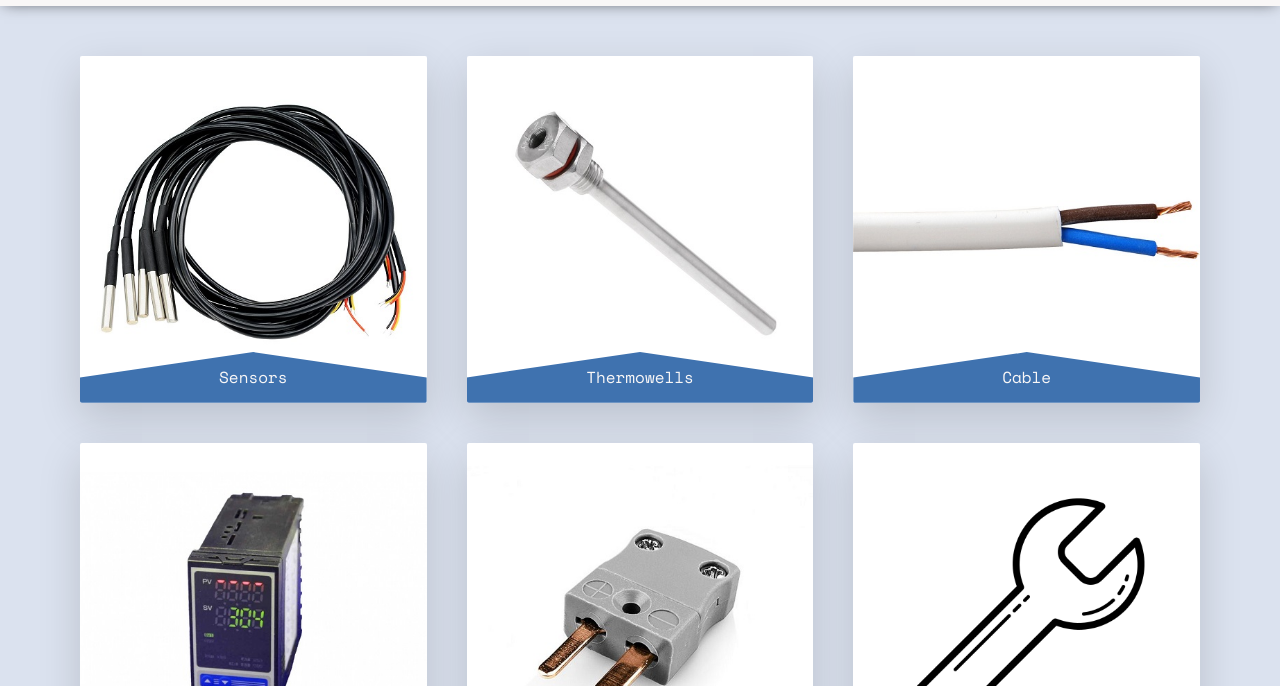
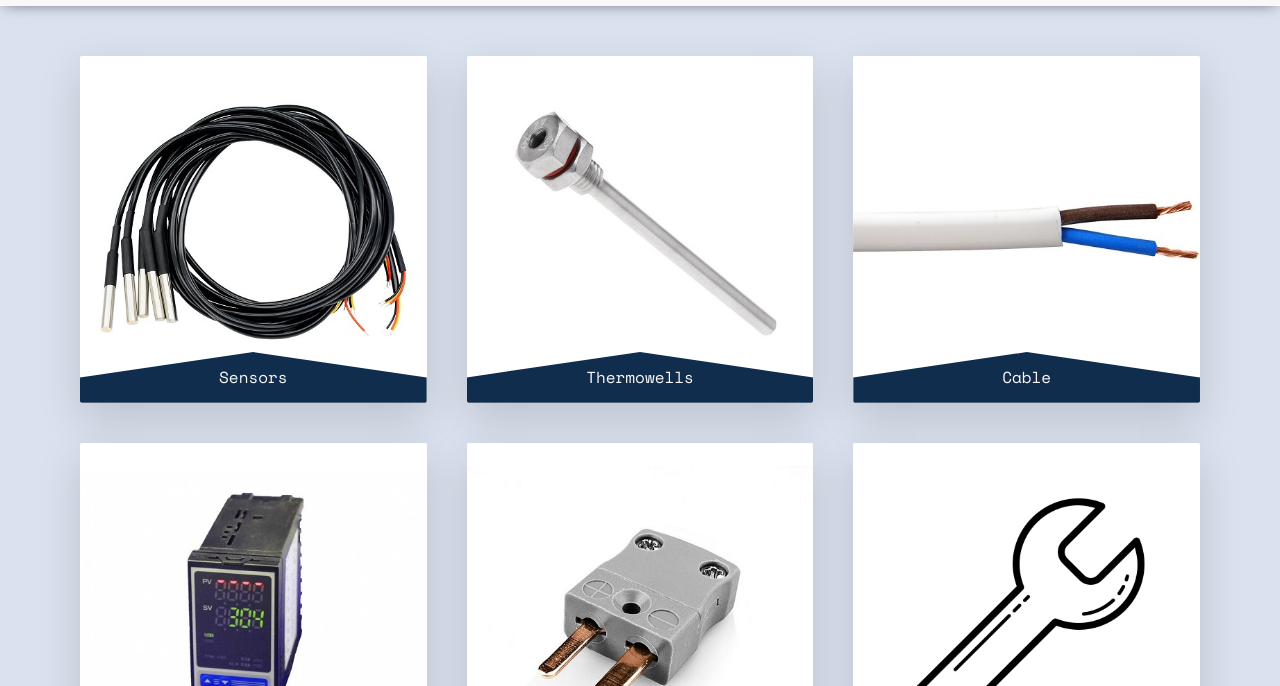
Before and after one commit to craig12454/testemp, a website: page index.html in a window 1280 px wide. Shown: the part 114-800 px from the top of the page. Drawn offline with nearby package versions, Linux system fonts and the light colour scheme.

Commit message:
change product grid title

```diff
--- a/sass/_products.scss
+++ b/sass/_products.scss
@@ -32,7 +32,7 @@
         font-size: 1.6rem;
         text-align: center;
         padding: 1.25rem;
-        background-color: $color-secondary;
+        background-color: $color-secondary-dark;
         clip-path: polygon(100% 50%, 100% 100%, 0 100%, 0 50%, 50% 0%);
         color: $color-primary;
         font-weight: 400;
```
Also changed, not shown: css/style.css.
